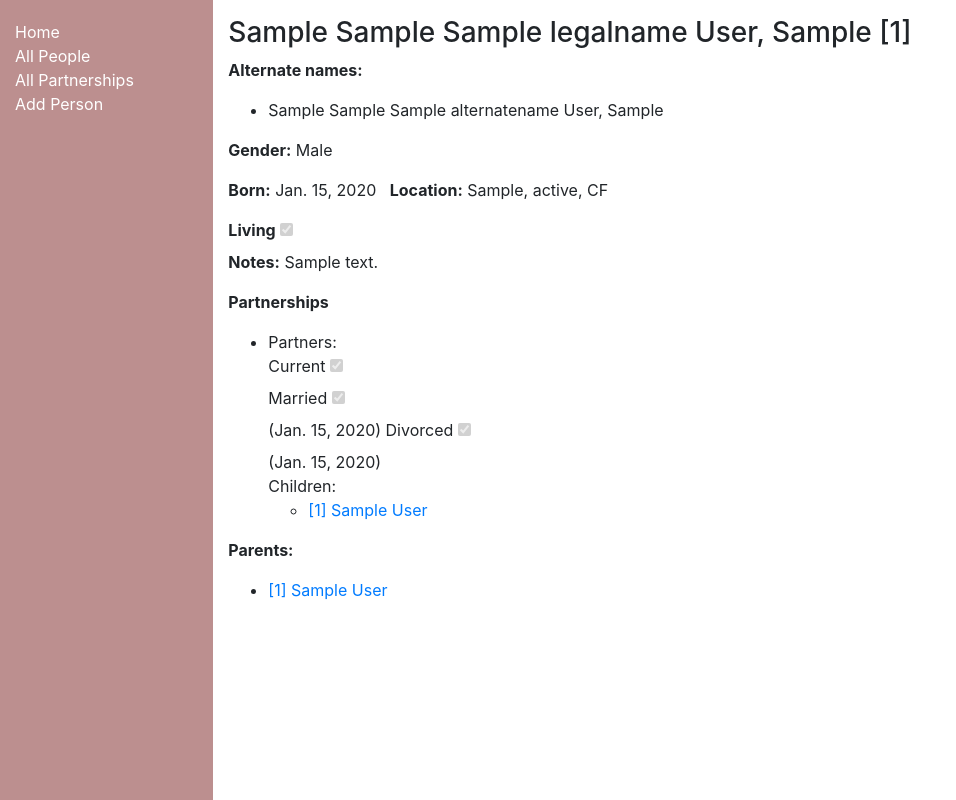
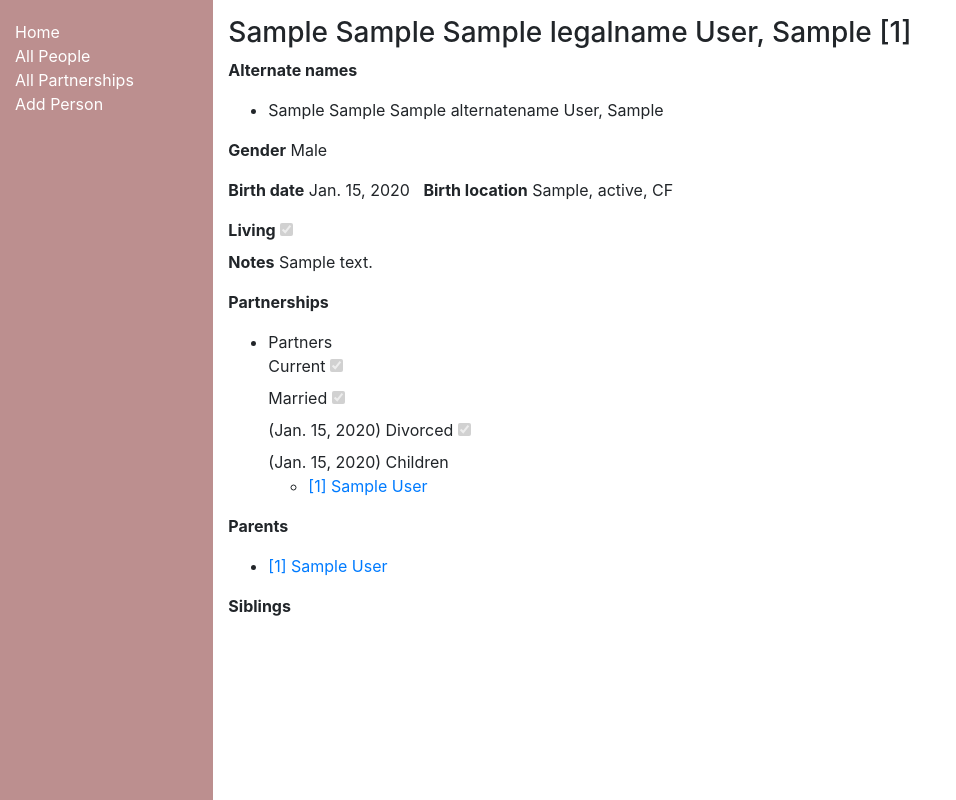
Before and after one commit to star4z/familytree, a Django app: page /webapp/person/1 in a window 1280 px wide. Shown: the whole page, without its empty margins (0-956 px from the left). Run offline with Django 3.2, Linux system fonts and the light colour scheme; tables that the repository leaves empty hold one stand-in row (values such as "Sample post"); some libraries are stand-ins or nearby versions.

Commit message:
Added siblings to and modified formatting of person template

```diff
--- a/familytree/webapp/templates/webapp/person_detail.html
+++ b/familytree/webapp/templates/webapp/person_detail.html
@@ -10,7 +10,7 @@
         {{ person.legal_name.last_name }}{% if person.legal_name.suffix %}, {{ person.legal_name.suffix }}{% endif %}
         [{{ person.id }}]
     </h3>
-    <p><strong>Alternate names:</strong></p>
+    <p><strong>Alternate names</strong></p>
     <ul>
         {% for name in person.alternate_name.all %}
             <li>
@@ -21,22 +21,24 @@
             </li>
         {% endfor %}
     </ul>
-    <p><strong>Gender:</strong> {{ person.gender }}</p>
-    <p><strong>Born:</strong> {{ person.birth_date }} &nbsp; <strong>Location:</strong> {{ person.birth_location }} </p>
+    <p><strong>Gender</strong> {{ person.gender }}</p>
+    <p><strong>Birth date</strong> {{ person.birth_date }} &nbsp; <strong>Birth
+        location</strong> {{ person.birth_location }} </p>
     <label><strong>Living</strong>
         <input type="checkbox" {% if person.living %}checked{% endif %} disabled>
     </label>
     {% if not person.living %}
-        <p><strong>Died:</strong> {{ person.death_date }} &nbsp; <strong>Location:</strong> {{ person.death_location }}
+        <p><strong>Death date</strong> {{ person.death_date }} &nbsp;
+            <strong>Death location</strong> {{ person.death_location }}
         </p>
     {% endif %}
-    <p><strong>Notes:</strong> {{ person.notes }}</p>
+    <p><strong>Notes</strong> {{ person.notes|default:"None" }}</p>
 
     <p><strong>Partnerships</strong></p>
     <ul>
         {% for partnership in person.partnerships.all %}
             <li>
-                Partners:
+                Partners
                 <ul>
                     {% for partner in partnership.partners %}
                         {% if person != partner %}
@@ -53,8 +55,7 @@
                 {% if partnership.divorced %}
                     ({{ partnership.divorce_date }})
                 {% endif %}
-                <br>
-                Children:
+                Children
                 <ul>
                     {% for child in partnership.children.all %}
                         <li><a href="{{ child.get_absolute_url }}">{{ child }}</a></li>
@@ -63,7 +64,8 @@
             </li>
         {% endfor %}
     </ul>
-    <p><strong>Parents:</strong></p>
+    <p><strong>Parents</strong></p>
+    {% if person.parents %}
         <ul>
             {% for partnership in person.parents %}
                 {% for parent in partnership.partners %}
@@ -71,4 +73,17 @@
                 {% endfor %}
             {% endfor %}
         </ul>
+    {% else %}
+        <p>None</p>
+    {% endif %}
+    <p><strong>Siblings</strong></p>
+    {% if person.siblings %}
+        <ul>
+            {% for sibling in person.siblings %}
+                <li><a href="{{ sibling.get_absolute_url }}">{{ sibling.legal_name }}</a></li>
+            {% endfor %}
+        </ul>
+    {% else %}
+    {% endif %}
+
 {% endblock %}
```
Lines whose indentation alone changed are shown as unchanged.
